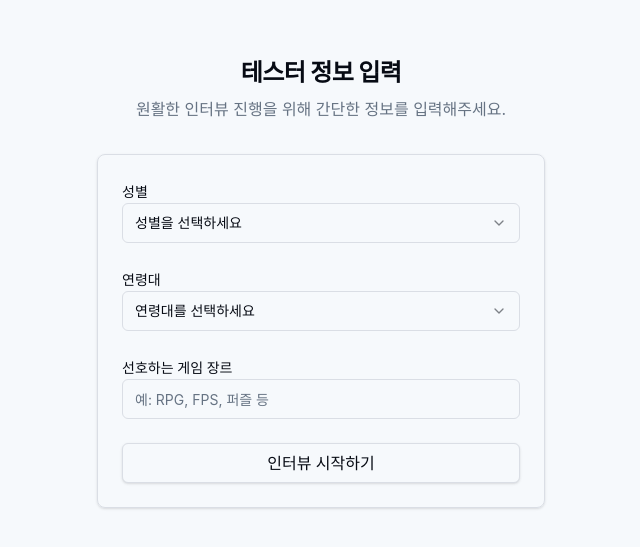
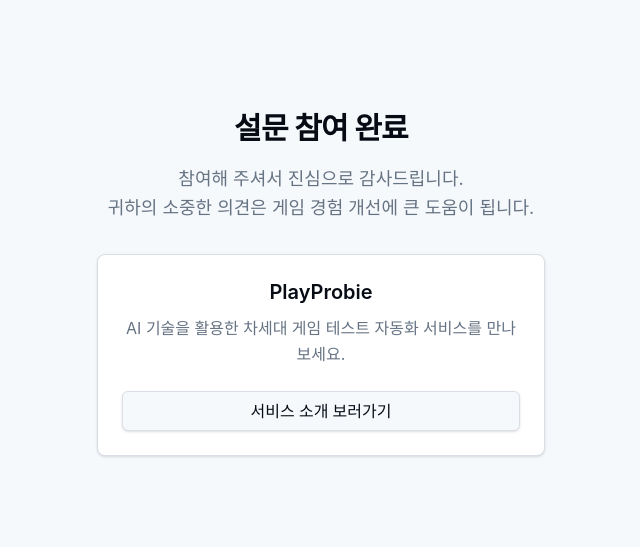
Before and after one commit to PlayProbie/client, a React (Vite) app: page /surveys/session/complete in a window 1280 px wide. Shown: the part 117-664 px from the top of the page, without its empty margins (319-959 px from the left). Built offline with nearby package versions, Linux system fonts and the light colour scheme; no server answers.

Commit message:
feat: 설문 세션 완료 페이지 및 자동 이동 구현
- SurveySessionCompletePage 컴포넌트 추가
- 설문 세션 완료(isComplete) 시 3초 후 완료 페이지로 이동
- 라우터에 완료 페이지 경로(/surveys/session/complete) 추가

```diff
--- a/src/app/router/routes.tsx
+++ b/src/app/router/routes.tsx
@@ -43,6 +43,9 @@ const SurveySessionPage = lazy(
 const SurveySessionStartPage = lazy(
   () => import('@/pages/survey/SurveySessionStartPage')
 );
+const SurveySessionCompletePage = lazy(
+  () => import('@/pages/survey/SurveySessionCompletePage')
+);
 
 // Play 페이지
 const QueuePage = lazy(() => import('@/pages/play/QueuePage'));
@@ -80,6 +83,8 @@ export const preloadRoutes = {
   streamingPlayPage: () => import('@/pages/play/StreamingPlayPage'),
   surveySessionPage: () => import('@/pages/survey/SurveySessionPage'),
   surveySessionStartPage: () => import('@/pages/survey/SurveySessionStartPage'),
+  surveySessionCompletePage: () =>
+    import('@/pages/survey/SurveySessionCompletePage'),
 
   // Auth 관련
   loginPage: () => import('@/pages/auth/LoginPage'),
@@ -304,6 +309,10 @@ export const router = createBrowserRouter([
         path: '/surveys/session',
         children: [
           {
+            path: 'complete',
+            element: withSuspense(SurveySessionCompletePage),
+          },
+          {
             path: ':surveyUuid',
             element: withSuspense(SurveySessionStartPage),
           },
--- /dev/null
+++ b/src/pages/survey/SurveySessionCompletePage.tsx
@@ -0,0 +1,46 @@
+/**
+ * SurveySessionCompletePage - 설문 세션 완료 및 감사 페이지
+ * URL: /surveys/session/complete
+ */
+
+import { Button } from '@/components/ui';
+
+function SurveySessionCompletePage() {
+  return (
+    <div className="bg-background flex min-h-screen flex-col items-center justify-center px-4 py-8">
+      <div className="w-full max-w-md space-y-8 text-center">
+        <div className="space-y-4">
+          <h1 className="text-3xl font-bold tracking-tight">설문 참여 완료</h1>
+          <p className="text-muted-foreground text-lg">
+            참여해 주셔서 진심으로 감사드립니다.
+            <br />
+            귀하의 소중한 의견은 게임 경험 개선에 큰 도움이 됩니다.
+          </p>
+        </div>
+
+        <div className="bg-card rounded-lg border p-6 shadow-sm">
+          <h2 className="mb-2 text-xl font-semibold">PlayProbie</h2>
+          <p className="text-muted-foreground mb-6">
+            AI 기술을 활용한 차세대 게임 테스트 자동화 서비스를 만나보세요.
+          </p>
+
+          <Button
+            className="w-full"
+            size="lg"
+            asChild
+          >
+            <a
+              href="https://playprobie.do_not_exist_yet.com"
+              target="_blank"
+              rel="noopener noreferrer"
+            >
+              서비스 소개 보러가기
+            </a>
+          </Button>
+        </div>
+      </div>
+    </div>
+  );
+}
+
+export default SurveySessionCompletePage;
--- a/src/pages/survey/SurveySessionPage.tsx
+++ b/src/pages/survey/SurveySessionPage.tsx
@@ -3,7 +3,8 @@
  * URL: /surveys/session/sessions/:sessionUuid
  */
 
-import { useLocation, useParams } from 'react-router-dom';
+import { useEffect } from 'react';
+import { useLocation, useNavigate, useParams } from 'react-router-dom';
 
 import { Button } from '@/components/ui';
 import { Spinner } from '@/components/ui/loading';
@@ -15,8 +16,11 @@ import {
 } from '@/features/survey-session';
 
 function SurveySessionPage() {
-  const { sessionUuid: sessionUuidParam } = useParams<{ sessionUuid: string }>();
+  const { sessionUuid: sessionUuidParam } = useParams<{
+    sessionUuid: string;
+  }>();
   const location = useLocation();
+  const navigate = useNavigate();
 
   // SurveySessionStartPage에서 전달받은 state
   const state = location.state as {
@@ -39,6 +43,17 @@ function SurveySessionPage() {
     sessionUuid,
     surveyUuid: state?.surveyUuid,
   });
+
+  // 완료 시 3초 후 이동
+  useEffect(() => {
+    if (isComplete) {
+      const timer = setTimeout(() => {
+        navigate('/surveys/session/complete');
+      }, 3000);
+
+      return () => clearTimeout(timer);
+    }
+  }, [isComplete, navigate]);
 
   // 로딩 상태
   if (!isReady) {
```
